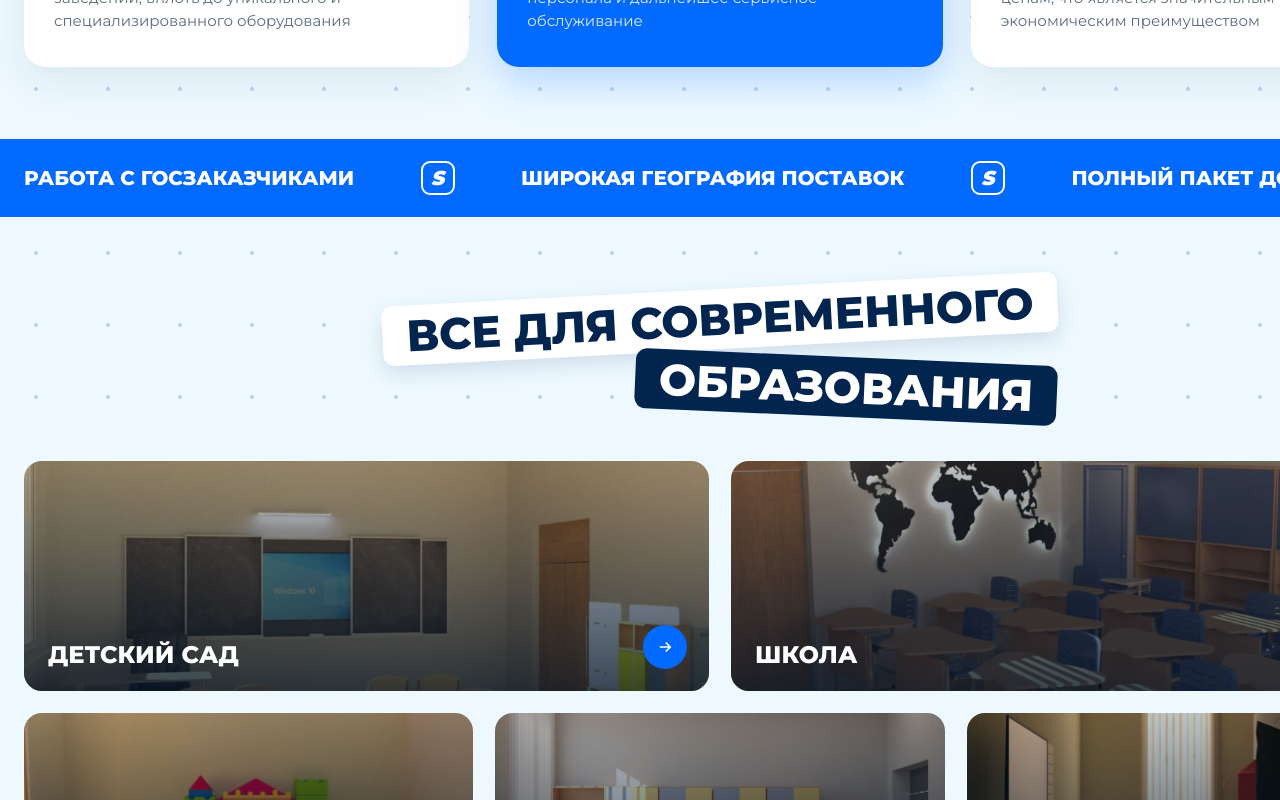
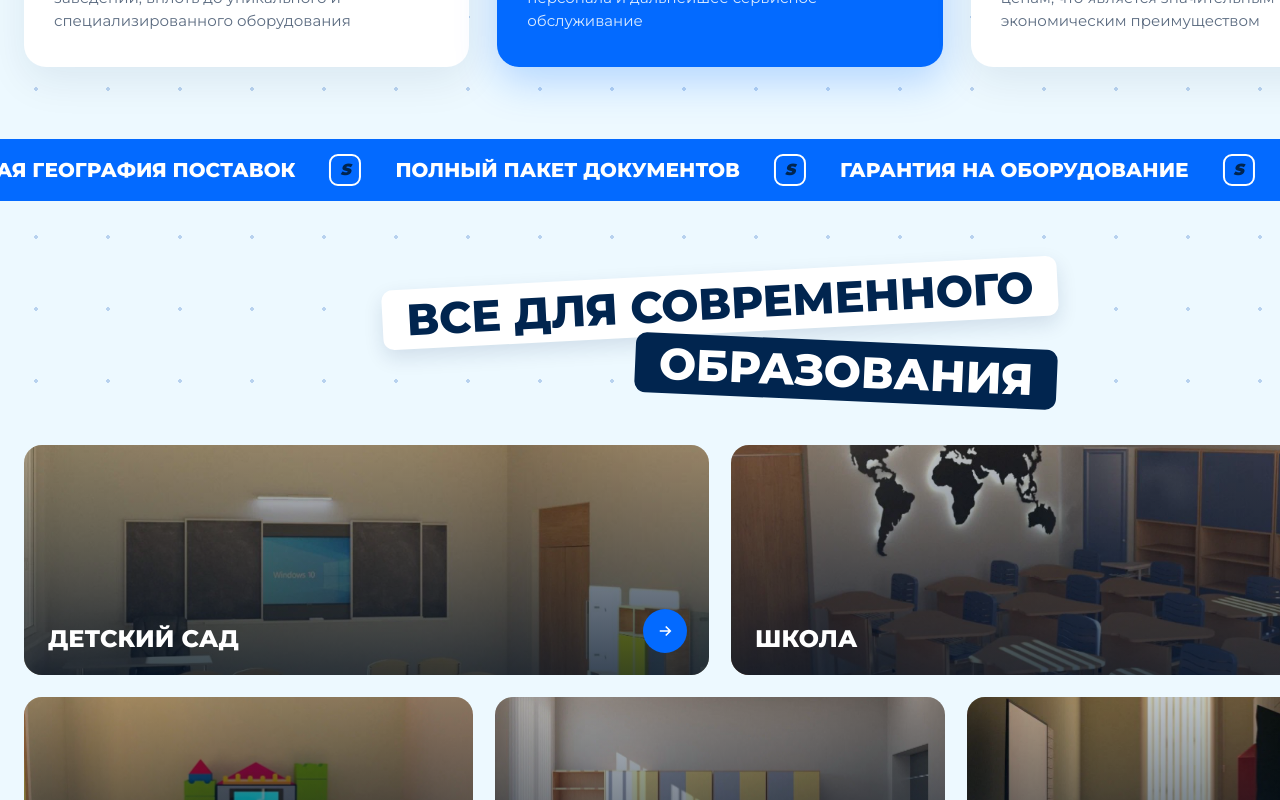
Before and after one commit to dkaratsapov-web/classtrade, a React (Vite) app: page / in a window 1280 px wide. Shown: the part 1340-2140 px from the top of the page. Built offline with nearby package versions, Linux system fonts and the light colour scheme.

Commit message:
Синие полосы: бесконечный marquee-скролл, меньше высота, +4 УТП в первую полосу (пауза на ховере, respect reduced-motion)

```diff
--- a/src/App.jsx
+++ b/src/App.jsx
@@ -19,7 +19,15 @@ export default function App() {
       <Hero />
       <Advantages />
       <AdvantageBar
-        items={['Работа с госзаказчиками', 'Широкая география поставок', 'Полный пакет документов']}
+        items={[
+          'Работа с госзаказчиками',
+          'Широкая география поставок',
+          'Полный пакет документов',
+          'Гарантия на оборудование',
+          'Доставка по всей России',
+          'Монтаж и установка',
+          'Сервисное обслуживание',
+        ]}
       />
       <Categories />
       <Feature />
--- a/src/components/AdvantageBar.jsx
+++ b/src/components/AdvantageBar.jsx
@@ -1,16 +1,25 @@
 import { Fragment } from 'react'
 
-// Синяя «бегущая строка» — пункты белым UPPERCASE, между ними иконка-«S»
+// Синяя «бегущая строка» — бесконечная горизонтальная прокрутка (marquee).
+// Пункты белым UPPERCASE, между ними иконка-«S».
 export default function AdvantageBar({ items, small = false }) {
+  // Группа: после каждого пункта — разделитель «S». Две одинаковые копии
+  // в треке дают бесшовный цикл (сдвиг на -50% = ширина одной копии).
+  const group = (prefix) =>
+    items.map((item, i) => (
+      <Fragment key={prefix + i}>
+        <span className="bar__item">{item}</span>
+        <span className="bar__s" aria-hidden="true">S</span>
+      </Fragment>
+    ))
+
   return (
     <div className={`bar${small ? ' bar--small' : ''}`}>
-      <div className="bar__inner">
-        {items.map((item, i) => (
-          <Fragment key={i}>
-            <span>{item}</span>
-            {i < items.length - 1 && <span className="bar__s">S</span>}
-          </Fragment>
-        ))}
+      <div className="marquee">
+        <div className="marquee__track">
+          {group('a')}
+          {group('b')}
+        </div>
       </div>
     </div>
   )
--- a/src/index.css
+++ b/src/index.css
@@ -650,27 +650,43 @@ body {
 .bar {
   background: var(--blue);
   width: 100%;
+  overflow: hidden;
 }
-.bar__inner {
-  max-width: var(--w-band);
-  margin: 0 auto;
-  padding: 22px 24px;
+.marquee {
+  display: flex;
+}
+.marquee__track {
   display: flex;
   align-items: center;
-  justify-content: space-between;
-  gap: 24px;
+  flex: none;
+  white-space: nowrap;
+  padding: 15px 0;
+  animation: marquee 38s linear infinite;
+}
+.bar:hover .marquee__track {
+  animation-play-state: paused;
+}
+@keyframes marquee {
+  from {
+    transform: translateX(0);
+  }
+  to {
+    transform: translateX(-50%);
+  }
+}
+.bar__item {
   color: #fff;
   font-weight: 800;
   font-size: 20px;
   text-transform: uppercase;
+  padding: 0 34px;
 }
-.bar--small .bar__inner {
-  gap: 18px;
+.bar--small .bar__item {
   font-size: 18px;
 }
 .bar__s {
-  width: 34px;
-  height: 34px;
+  width: 32px;
+  height: 32px;
   border-radius: 9px;
   border: 2px solid #fff;
   display: flex;
@@ -680,9 +696,10 @@ body {
   font-weight: 900;
   flex: none;
 }
-.bar--small .bar__s {
-  width: 32px;
-  height: 32px;
+@media (prefers-reduced-motion: reduce) {
+  .marquee__track {
+    animation: none;
+  }
 }
 
 /* ===================== КАТЕГОРИИ (фото-плитки) ===================== */
```
